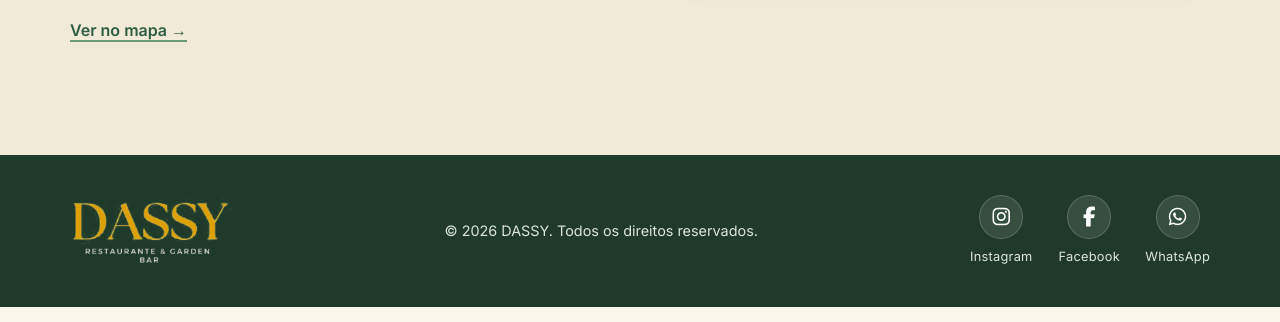
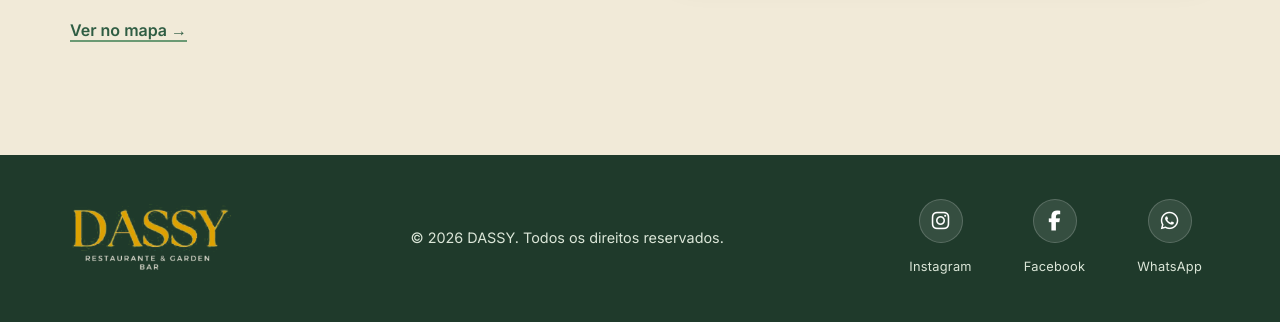
Before and after one commit to wizybossoficial-ctrl/dassy-restaurant-website, a plain HTML site: page index.html in a window 1280 px wide. Shown: the part 5114-5436 px from the top of the page. Drawn offline with Linux system fonts and the light colour scheme.

Commit message:
Increase gap between social media icons and text

```diff
--- a/styles.css
+++ b/styles.css
@@ -108,8 +108,8 @@ address small { color: var(--muted); }
 .footer { background: var(--green-900); color: #dbe6d8; padding: 2.5rem 0; }
 .footer .logo { color: #fff; }
 .footer-inner { display: flex; flex-wrap: wrap; align-items: center; justify-content: space-between; gap: 1rem; font-size: .9rem; }
-.social { display: flex; flex-wrap: wrap; justify-content: center; gap: 1.5rem; }
-.social a { display: flex; flex-direction: column; align-items: center; gap: .45rem; min-width: 64px; font-size: .8rem; letter-spacing: .02em; transition: color .25s, transform .25s; }
+.social { display: flex; flex-wrap: wrap; justify-content: center; gap: 1.25rem 2.25rem; }
+.social a { display: flex; flex-direction: column; align-items: center; gap: .85rem; min-width: 72px; padding: .25rem .5rem; font-size: .8rem; letter-spacing: .02em; transition: color .25s, transform .25s; }
 .social i { display: grid; place-items: center; width: 44px; height: 44px; border-radius: 50%; font-size: 1.25rem; color: #fff; background: rgba(255, 255, 255, .1); border: 1px solid rgba(255, 255, 255, .18); transition: background .25s, border-color .25s, transform .25s; }
 .social a:hover, .social a:focus-visible { color: #fff; transform: translateY(-3px); }
 .social a:hover i, .social a:focus-visible i { transform: scale(1.1); }
```
